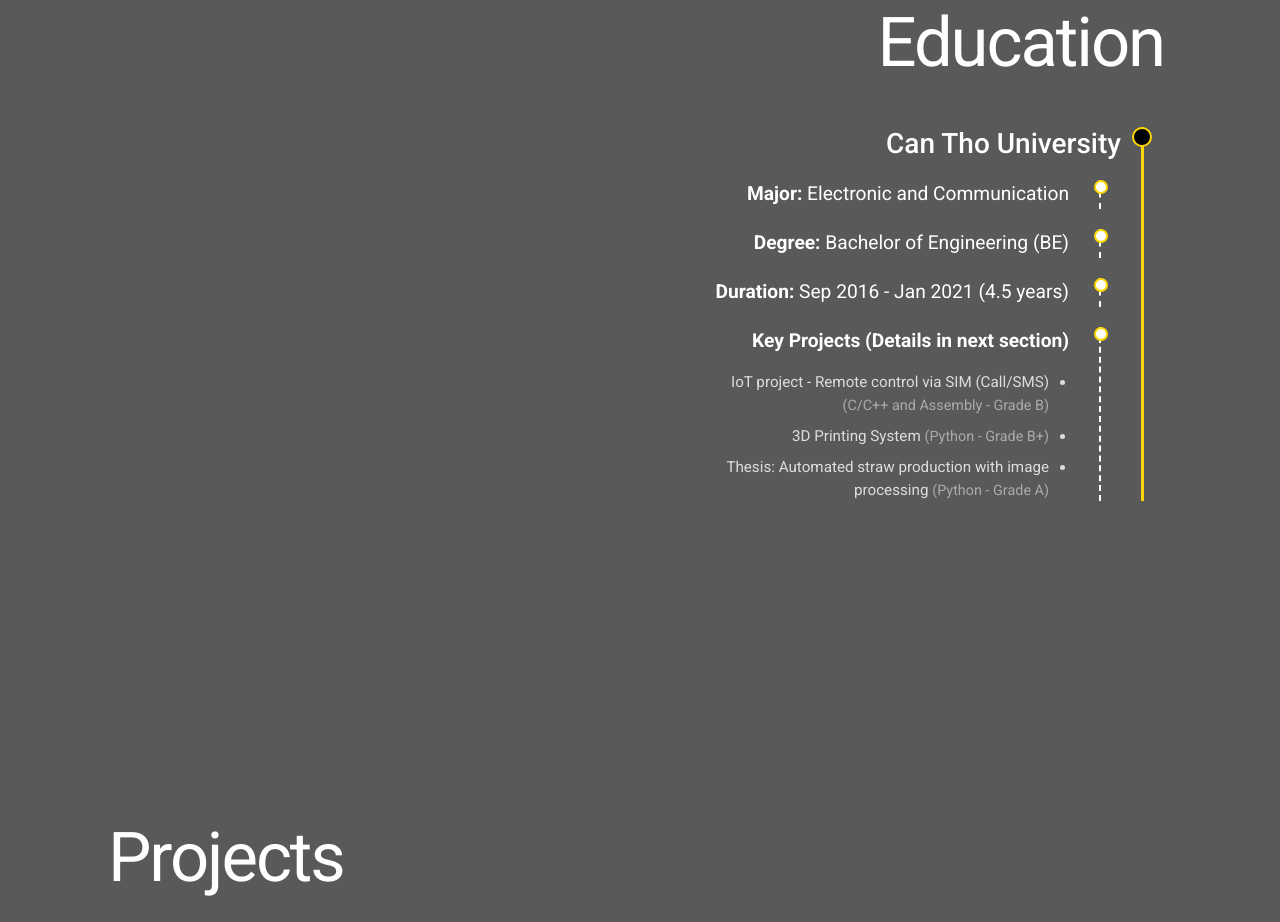
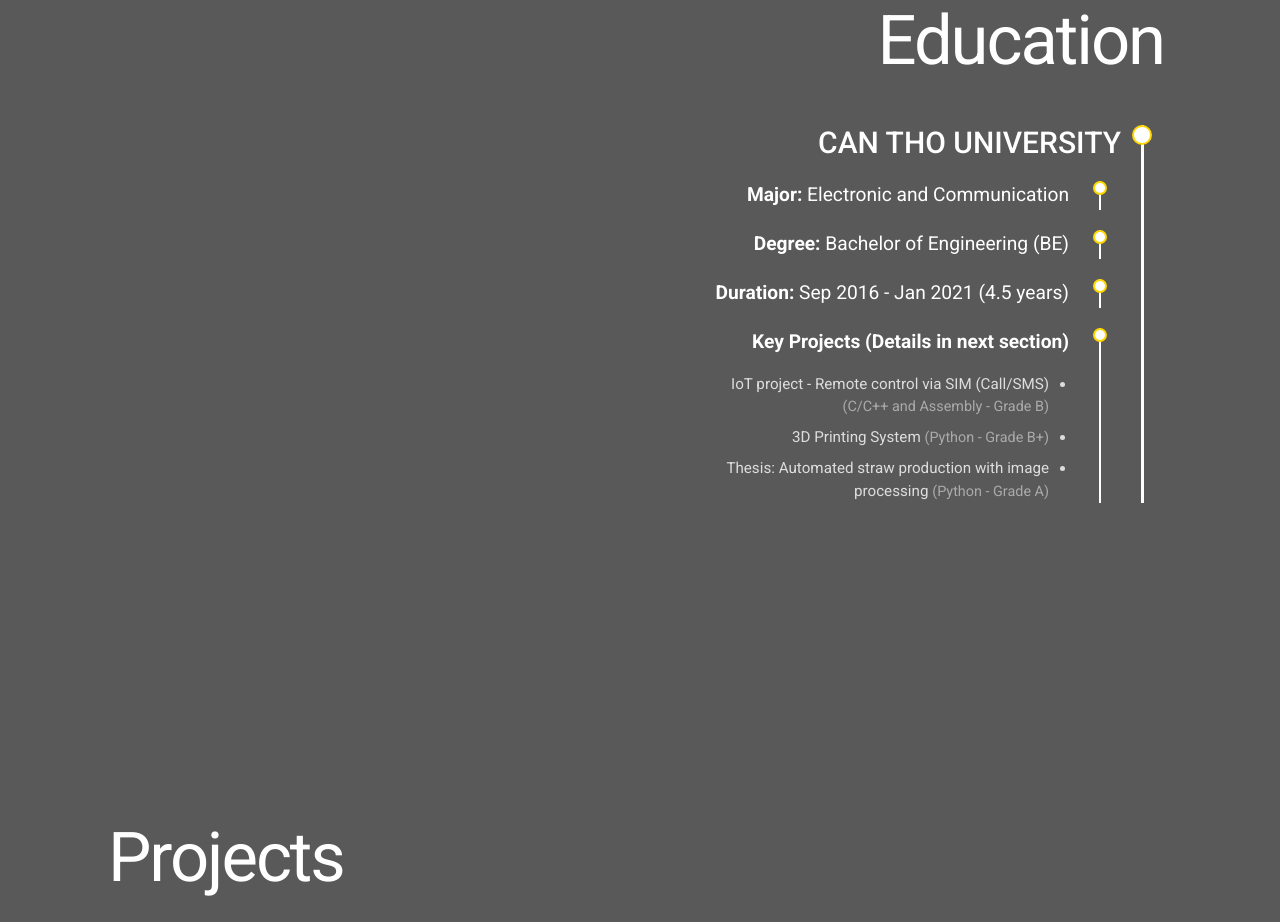
Before and after one commit to pers-ltcuong/employment-history, a React (Create React App) app: page / in a window 1280 px wide. Shown: the part 1800-2722 px from the top of the page. Built offline with nearby package versions, Linux system fonts and the light colour scheme.

Commit message:
Add ICON project

```diff
--- a/src/App.css
+++ b/src/App.css
@@ -26,7 +26,7 @@
   height: 100%;
   background-size: cover;
   background-position: center;
-  transition: opacity 2s ease-in-out;
+  transition: opacity 1.1s ease-in-out;
   opacity: 0;
 }
 
--- a/src/sections/Education.css
+++ b/src/sections/Education.css
@@ -11,7 +11,7 @@
 }
 
 .tree-node {
-  border-right: 3px solid #FFD700;
+  border-right: 3px solid #ffffff;
   padding-right: 20px;
   position: relative;
   text-align: right;
@@ -24,7 +24,7 @@
   right: -11px;
   width: 20px;
   height: 20px;
-  background: #000000;
+  background: #ffffff;
   border-radius: 50%;
   border: 2px solid #FFD700;
 }
@@ -33,7 +33,7 @@
   margin-top: 20px;
   margin-right: 20px;
   padding-right: 20px;
-  border-right: 2px dashed #ffffff;
+  border-right: 2px solid #ffffff;
   position: relative;
   text-align: right;
 }
@@ -42,7 +42,7 @@
   content: "";
   position: absolute;
   top: 0;
-  right: -9px;
+  right: -8px;
   width: 14px;
   height: 14px;
   background: #ffffff;
@@ -52,6 +52,10 @@
 
 .tree-branch p {
   margin-right: 10px;
+}
+
+.education-tree-section h3 {
+  font-size: 30px;
 }
 
 /* Sub-branch list for key projects */
--- a/src/sections/Education.jsx
+++ b/src/sections/Education.jsx
@@ -18,7 +18,7 @@
       <h2>Education</h2>
       <section className="education-tree-section">
         <div className="tree-node university" data-aos="fade-up">
-          <h3>Can Tho University</h3>
+          <h3>CAN THO UNIVERSITY</h3>
 
           <div className="tree-branch major" data-aos="fade-up" data-aos-delay="200">
             <p><strong>Major:</strong> Electronic and Communication</p>
--- a/src/sections/Projects.css
+++ b/src/sections/Projects.css
@@ -106,7 +106,7 @@
 
 /* Modal Paragraph Styling */
 .modal-content p {
-  color: #333; /* Dark grey color for the paragraph */
+  color: #000000; /* Dark grey color for the paragraph */
   text-align: left; /* Align text to the left */
   margin-bottom: 10px; /* Adds space between paragraphs */
 }
--- a/src/sections/Projects.jsx
+++ b/src/sections/Projects.jsx
@@ -43,7 +43,7 @@
     },
     {
       name: "Thesis - Smart Straw Machine",
-      logoUrl: `${process.env.PUBLIC_URL}/images/CTU-logo.png`,
+      logoUrl: `${process.env.PUBLIC_URL}/images/ctu-logo.png`,
       description: [
         "Thesis: 'Mô hình sản xuất ống hút sậy tự động sử dụng công nghệ xử lý ảnh trên Raspberry Pi'. Used image processing to automate straw production.",
         "As part of my graduation thesis, I worked with a team to design and implement an automated system for producing eco-friendly reed straws. The system leverages computer vision and robotics to identify, align, cut, and drill reed straws with precision. The project was built on top of our earlier 3D printer framework and was enhanced with image processing capabilities using a camera module and Python.",
@@ -93,12 +93,21 @@
       logoUrl: `${process.env.PUBLIC_URL}/images/icon-logo.png`,
       company: "TMA Tech Group (Customer: ICON Clinical Research)",
       address: "Chennai, Tamil Nadu, India",
-      product: "A website about health research",
+      product: "Health Research/Clinical Trials Website",
       description: [
-
+        "SOLAR (Sponsor On-line Lab Requirements System) is a web application developed by ICON Clinical Research to facilitate the management and submission of clinical trials/health research from researcher to sponsors.",
+        "It plays a key role in ICON's suite of systems used in clinical trials and laboratory services, streamlining the communication between sponsors and ICON's lab operations.",
+        "SOLAR enables researcher to specify study lab requirements, such as tests, kits, visits and shipping logistics.",
+        "It supports exporting eCLW (Electronic Client Laboratory Worksheet) and send to sponsor for review and sign-off, or they can review online using eCSTR feature (Electronic Clinical Studies Technical Review).",
+        "This application integrates with a dedicated microservice ICONLIMS (ICON Laboratory Information Management System) to create, modify, and delete laboratory entities such as tests, kits, and shipments."
       ],
       testMethodology: [
-
+        "API Testing: Tested RESTful APIs, verifying CRUD operations for lab entities (e.g., tests, kits, shipments). Used tools like Postman to validate request/response integrity, error handling, and performance.",
+        "Functional Testing: Validated that each feature of the application met business requirements. This included form validations, workflow correctness, integration with backend services, and data consistency.",
+        "Sanity Testing: Performed quick health checks after new builds or deployments to ensure core functionalities were stable before proceeding with deeper testing.",
+        "Regression Testing: Conducted thorough testing of existing features to ensure new changes did not introduce bugs. This included maintaining and running regression test suites manually and through automation (Jenkins CI/CD).",
+        "Manual Testing: Executed detailed exploratory tests for complex user flows and UI components that required human validation, or when verifying visual elements.",
+        "Automation Testing: Created automated test scripts using Katalon Studio (with Selenium). Tests were run as part of regular CI workflows to reduce manual effort and accelerate release cycles."
       ]
     }
   ];
```
Also changed, not shown: 2 other files (tests, documents, lock files or other folders).
